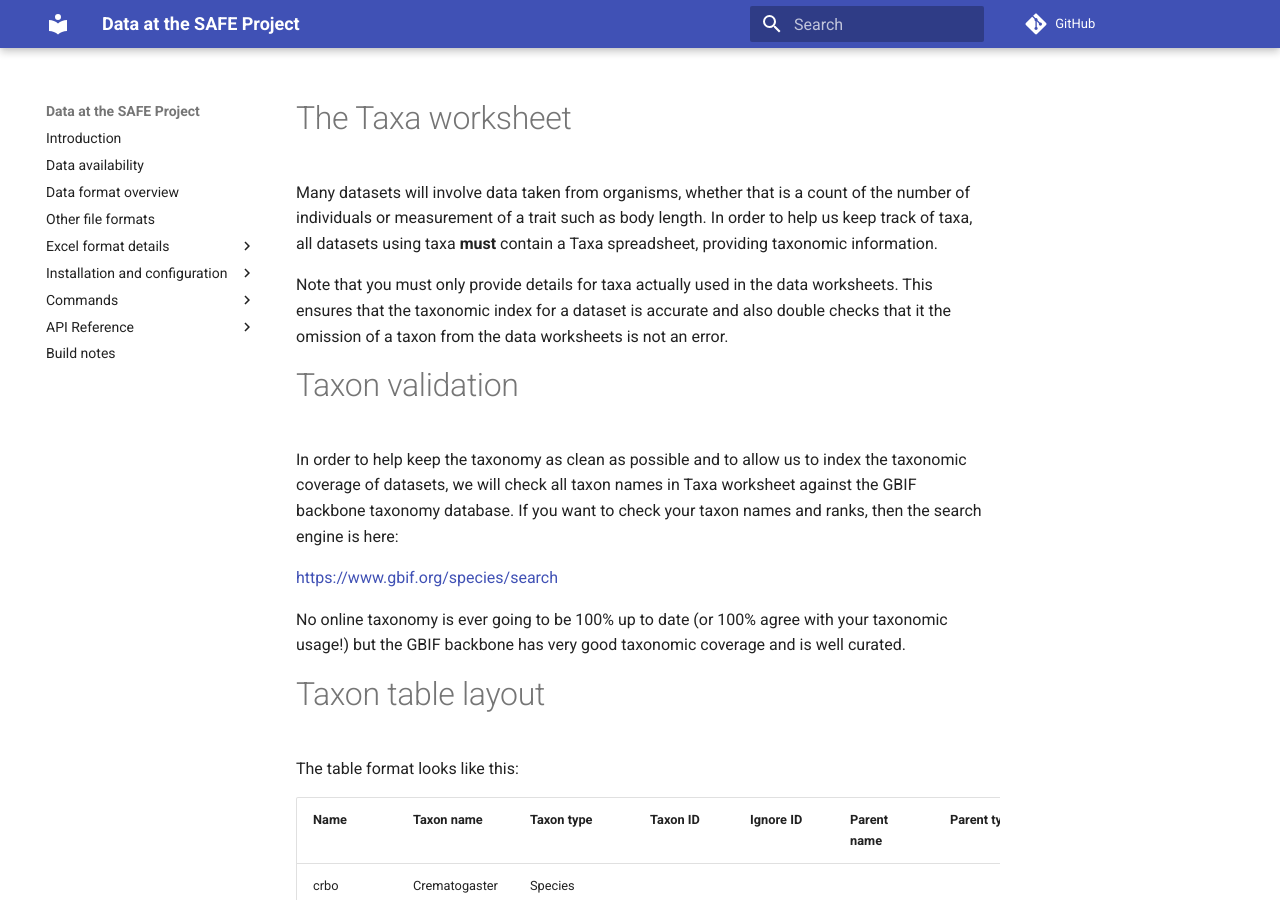
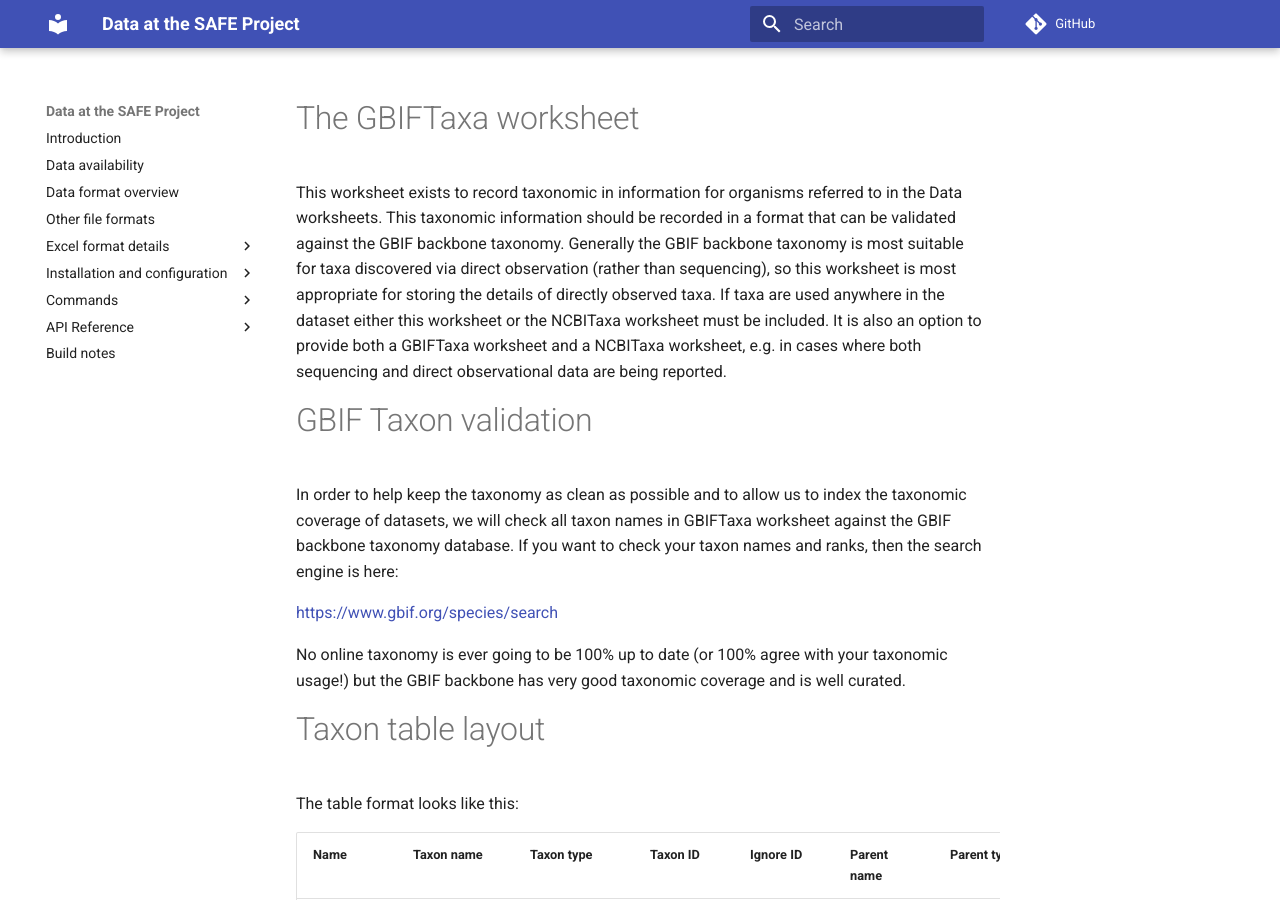
Before and after one commit to ImperialCollegeLondon/safedata_validator, an MkDocs documentation site: the page built from docs/data_format/gbif_taxa.md, in a window 1280 px wide and 900 px high. Built offline with MkDocs 1.6.1 and Material for MkDocs 9.7.7, drawn with Linux system fonts in a browser that asks for light colours; comment, search, counter and statistics services are not loaded.

Commit message:
Updated Taxa documentation

```diff
--- a/docs/data_format/gbif_taxa.md
+++ b/docs/data_format/gbif_taxa.md
@@ -1,19 +1,11 @@
+# The GBIFTaxa worksheet
 
-# The Taxa worksheet
+This worksheet exists to record taxonomic in information for organisms referred to in the Data worksheets. This taxonomic information should be recorded in a format that can be validated against the GBIF backbone taxonomy. Generally the GBIF backbone taxonomy is most suitable for taxa discovered via direct observation (rather than sequencing), so this worksheet is most appropriate for storing the details of directly observed taxa. If taxa are used anywhere in the dataset either this worksheet or the NCBITaxa worksheet must be included. It is also an option to provide both a GBIFTaxa worksheet and a NCBITaxa worksheet, e.g. in cases where both sequencing and direct observational data are being reported.
 
-Many datasets will involve data taken from organisms, whether that is a count of the number of
-individuals or measurement of a trait such as body length. In order to help us keep track of
-taxa, all datasets using taxa **must** contain a Taxa spreadsheet, providing taxonomic
-information.
-
-Note that you must only provide details for taxa actually used in the data worksheets. This
-ensures that the taxonomic index for a dataset is accurate and also double checks that it the
-omission of a taxon from the data worksheets is not an error.
-
-# Taxon validation
+# GBIF Taxon validation
 
 In order to help keep the taxonomy as clean as possible and to allow us to index the taxonomic
-coverage of datasets, we will check all taxon names in Taxa worksheet against the GBIF backbone
+coverage of datasets, we will check all taxon names in GBIFTaxa worksheet against the GBIF backbone
 taxonomy database. If you want to check your taxon names and ranks, then the search engine is
 here:
 
```
Also changed, not shown: docs/data_format/ncbi_taxa.md (+2 -4 lines), docs/data_format/taxa.md (added, +7 -0 lines).
